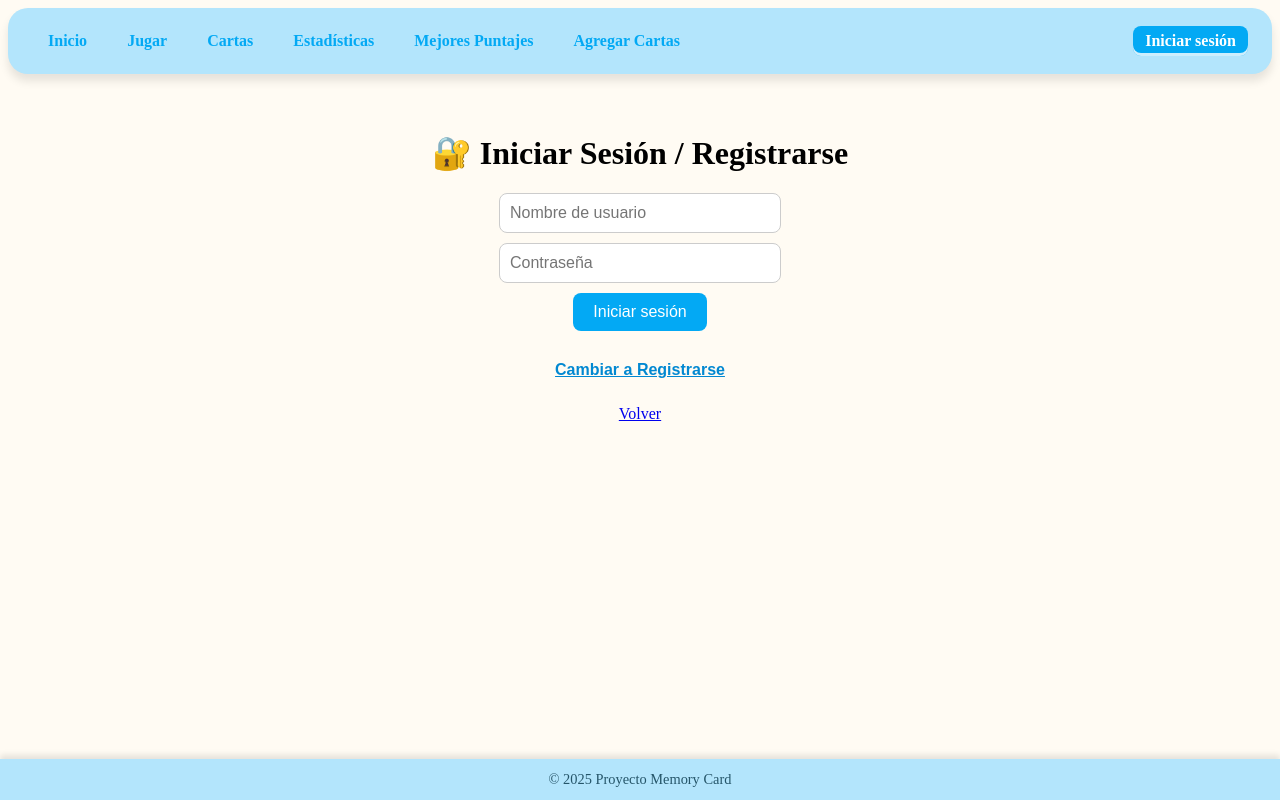
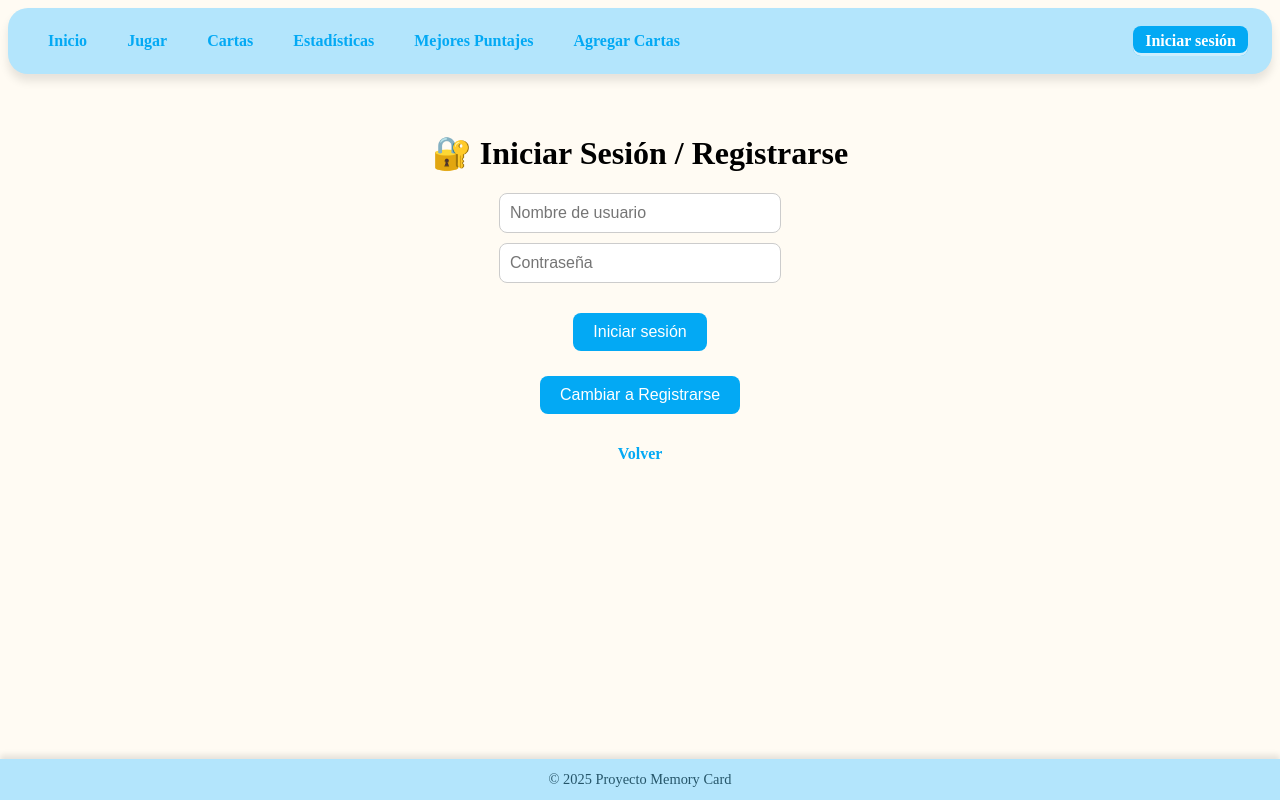
Before and after one commit to lmayor28/Memory-Cards, a Vue app: page /iniciar-sesion in a window 1280 px wide. Built offline with nearby package versions, Linux system fonts and the light colour scheme.

Commit message:
css de botones y mensajes de LoginView.

```diff
--- a/src/views/LoginView.vue
+++ b/src/views/LoginView.vue
@@ -12,13 +12,14 @@
         <input v-model="usuario.nombre" type="text" placeholder="Nombre" />
         <input v-model="usuario.apellido" type="text" placeholder="Apellido" />
         <input v-model="usuario.email" type="email" placeholder="Correo electrónico" />
+        <h5>* Campos obligatorios</h5>
         <p>Los datos personales solo se almacenan localmente</p>
       </div>
 
-      <p v-if="modoRegistro">* Campos obligatorios</p>
+
 
       <!-- Botón principal -->
-      <button type="submit">
+      <button type="submit" class="submit">
         {{ modoRegistro ? "Registrar usuario" : "Iniciar sesión" }}
       </button>
     </form>
@@ -34,7 +35,7 @@
     <p v-if="mensaje" class="mensaje">{{ mensaje }}</p>
     <p v-if="error" class="error">{{ error }}</p>
 
-    <router-link to="/">Volver</router-link>
+    <router-link to="/" class="volver">Volver</router-link>
   </div>
 </template>
 
@@ -181,12 +182,15 @@ button:hover {
 }
 
 .modo-btn {
-  background-color: transparent;
-  color: #0288d1;
+   background-color: #03a9f4;
+  color: white;
   border: none;
+  border-radius: 8px;
+  padding: 10px 20px;
   cursor: pointer;
-  font-weight: bold;
-  text-decoration: underline;
+  font-size: 1em;
+  transition: background-color 0.2s ease;
+  margin-top: 5px;
 }
 
 .error {
@@ -204,10 +208,26 @@ button:hover {
   font-size: 0.8em;
   color: #666;
   margin-top: 8px;
-  margin-bottom: 10px;
+  margin-bottom: 15px;
   background-color: #f4ff61;
   padding: 4px;
   margin: auto;
   margin-top: 10px;
 }
+.registro-campos h5{
+  font-size: 0.9em;
+  color: #333;
+  margin-bottom: 10px;
+  margin-top: 10px;
+}
+.submit{
+  margin-top: 20px;
+}
+.volver{
+  display: inline-block;
+  margin-top: 15px;
+  color: #03a9f4;
+  text-decoration: none;
+  font-weight: bold;
+}
 </style>
```
